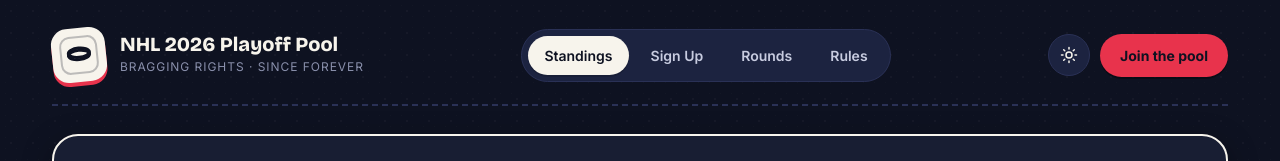
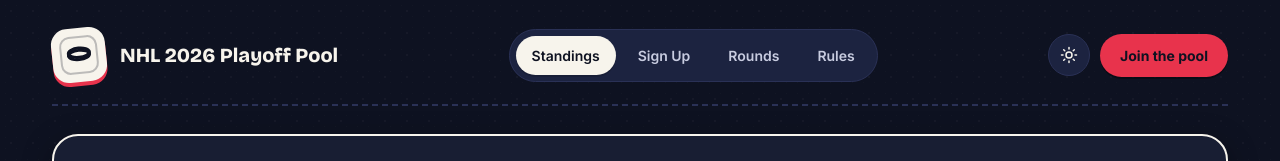
Before and after one commit to powersa29/nhl-2026-pool, a Next.js app: page / in a window 1280 px wide. Shown: the top 161 px of the page. Built offline with nearby package versions, Linux system fonts and the light colour scheme; no server answers; the database is empty.

Commit message:
Remove brand subtitle

```diff
--- a/components/Header.tsx
+++ b/components/Header.tsx
@@ -42,7 +42,6 @@ export default function Header() {
         </div>
         <div>
           <div className="brand-name">NHL 2026 Playoff Pool</div>
-          <div className="brand-sub">Bragging rights · since forever</div>
         </div>
       </div>
 
```
